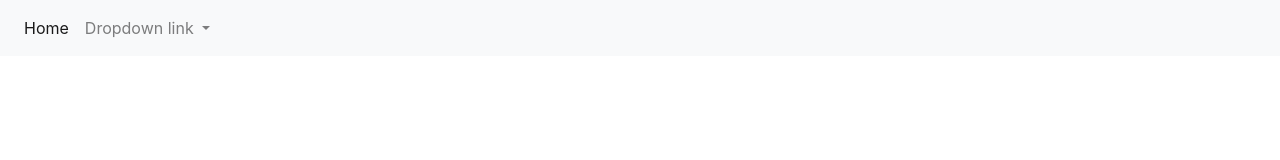
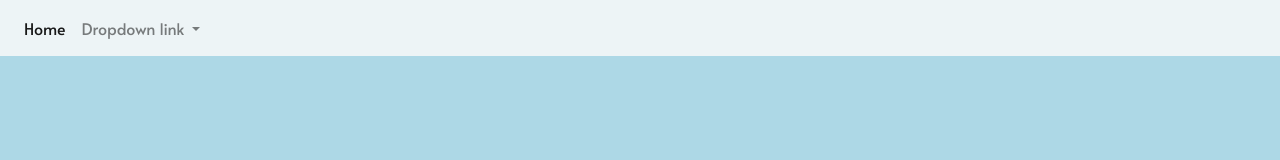
Before and after one commit to mcbridz/portfolio.github.io, a plain HTML site: page html-js-demo/front-page.html in a window 1280 px wide. Drawn offline with nearby package versions, Linux system fonts and the light colour scheme.

Commit message:
Updated theme for html/js front-page

```diff
--- a/html-js-demo/front-page.html
+++ b/html-js-demo/front-page.html
@@ -10,7 +10,11 @@
     <link rel="stylesheet" href="https://stackpath.bootstrapcdn.com/bootstrap/4.4.1/css/bootstrap.min.css"
         integrity="sha384-Vkoo8x4CGsO3+Hhxv8T/Q5PaXtkKtu6ug5TOeNV6gBiFeWPGFN9MuhOf23Q9Ifjh" crossorigin="anonymous">
 
-    <title>Number To Phrase</title>
+    <title>HTML/CSS and JS demo</title>
+
+    <!--Custom CSS-->
+    <link href="../../style.css" rel="stylesheet" />
+    <link href="https://fonts.googleapis.com/css2?family=Alata&display=swap" rel="stylesheet">
 </head>
 
 <body>
```
